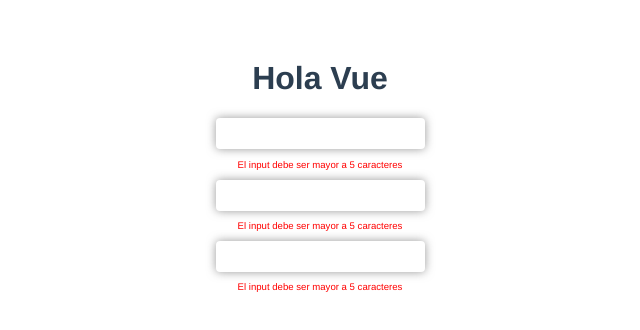
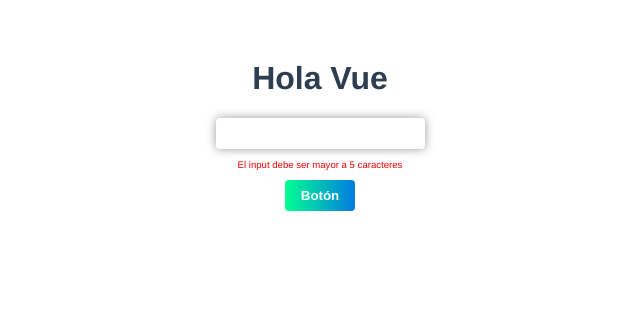
Before and after one commit to gorkavillara/intro-vue-con-ts-02-feb, a Vue app: page / in a window 1280 px wide. Shown: the top 330 px of the page, without its empty margins (320-960 px from the left). Built offline with nearby package versions, Linux system fonts and the light colour scheme.

Commit message:
🧱Tema 03 - Fin componentes

```diff
--- a/src/App.vue
+++ b/src/App.vue
@@ -1,14 +1,15 @@
 <script lang="ts" setup>
   //@ts-ignore
   import Input from "./components/Input.vue"
+  //@ts-ignore
+  import Button from "./components/Button.vue"
   const saludo = "Hola Vue"
 </script>
 
 <template>
   <h1>{{ saludo }}</h1>
   <Input />
-  <Input />
-  <Input />
+  <Button />
 </template>
 
 <style>
--- a/src/components/Button.vue
+++ b/src/components/Button.vue
@@ -0,0 +1,23 @@
+<template>
+    <button @click="log">{{ buttonText }}</button>
+</template>
+
+<script lang="ts" setup>
+    const buttonText = "Botón"
+    const log = () => console.log("Hola desde el botón")
+</script>
+
+<style scoped>
+    button {
+        border: none;
+        padding: 0.5rem 1rem;
+        background-image: linear-gradient(90deg, rgb(0, 255, 145), rgb(0, 124, 225));
+        border-radius: 0.25rem;
+        color: white;
+        font-weight: 600;
+        cursor: pointer;
+    }
+    button:active {
+        filter: brightness(80%);
+    }
+</style>
```
Also changed, not shown: src/components/InputNumber.vue (added).
